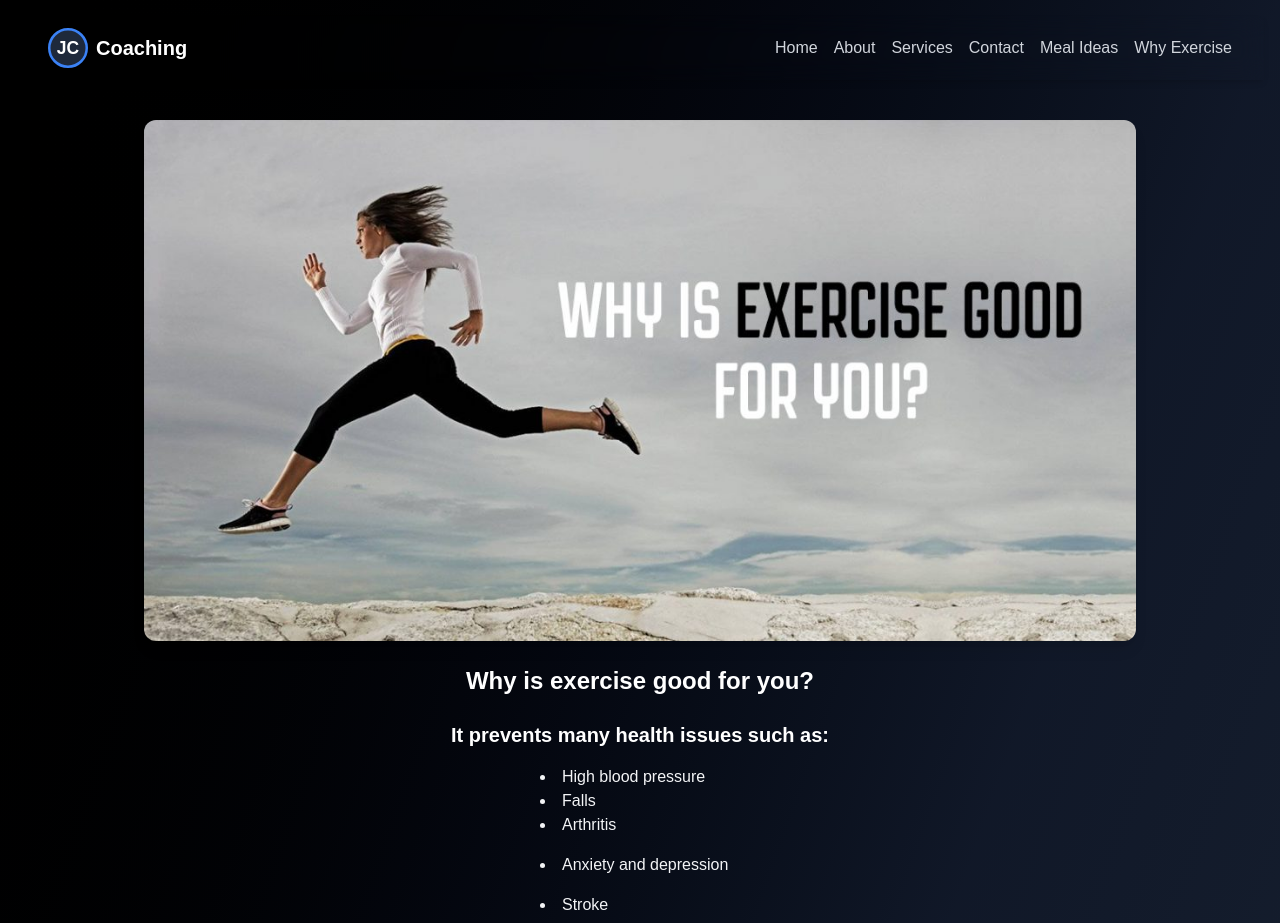
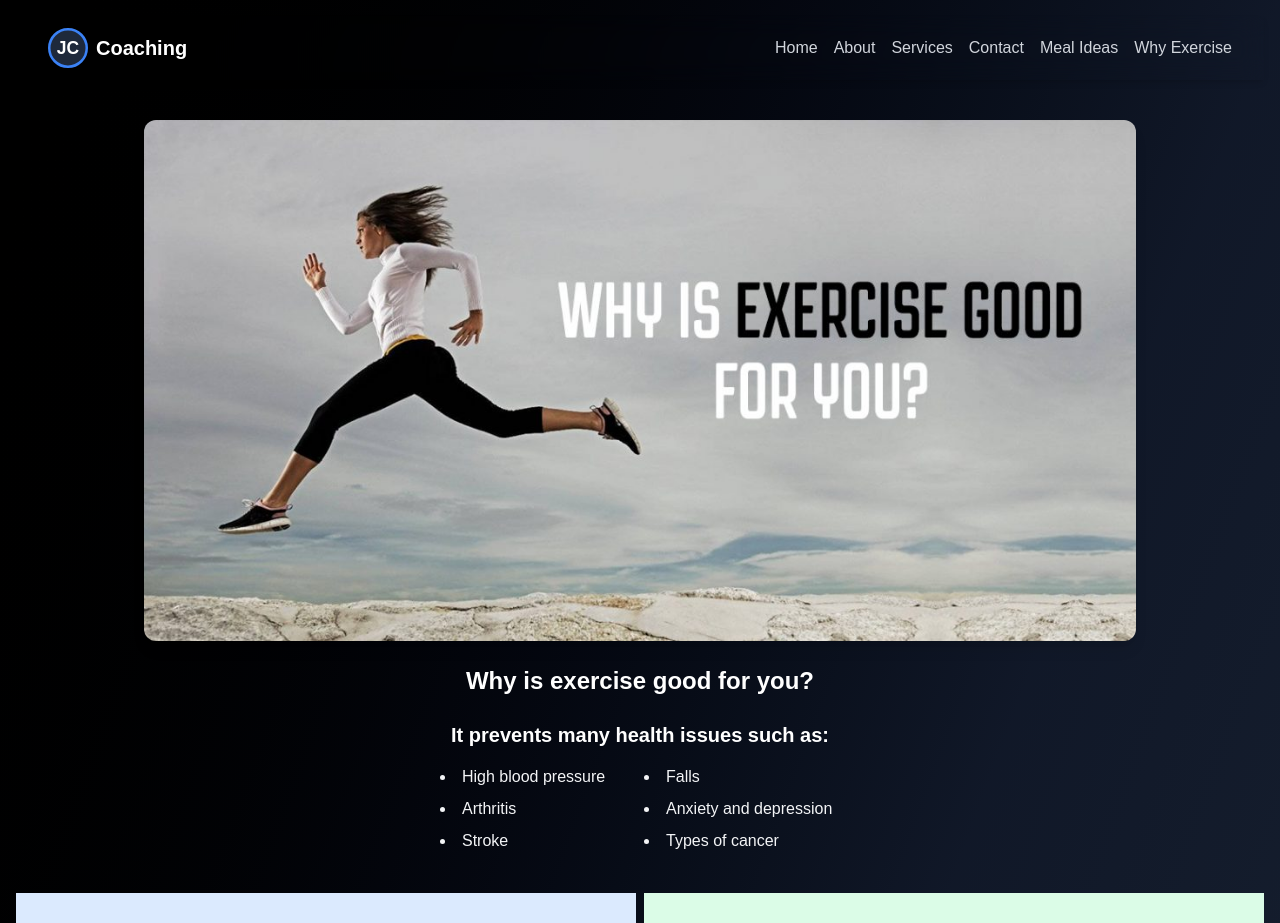
Before and after one commit to jacam666/coaching-website, a Next.js app: page /why-exercise in a window 1280 px wide. Shown: the top 923 px of the page. Built offline with nearby package versions, Linux system fonts and the light colour scheme.

Commit message:
fixed position issue with list on why-exercise page

```diff
--- a/src/app/why-exercise/page.tsx
+++ b/src/app/why-exercise/page.tsx
@@ -25,8 +25,8 @@ export default function WhyExercise() {
                     <h3 className="text-xl font-bold mb-4">
                         It prevents many health issues such as:
                     </h3>
-                    <ul className="list-disc list-inside md:w-50 mx-auto text-start space-y-4 text-gray-100 mb-6">
-                        <div>
+                    <ul className="list-disc list-inside md:w-100 mx-auto text-start space-y-4 text-gray-100 ">
+                        <div className="grid grid-cols-1 md:grid-cols-2 gap-2">
                             <li>
                                 High blood pressure
                             </li>
@@ -36,7 +36,6 @@ export default function WhyExercise() {
                             <li>
                                 Arthritis
                             </li>
-                        </div>
                             <li>
                                 Anxiety and depression
                             </li>
@@ -46,6 +45,7 @@ export default function WhyExercise() {
                             <li>
                                 Types of cancer
                             </li>
+                        </div>
                     </ul>
                 </div>
             </section>
```
Lines whose indentation alone changed are shown as unchanged.
